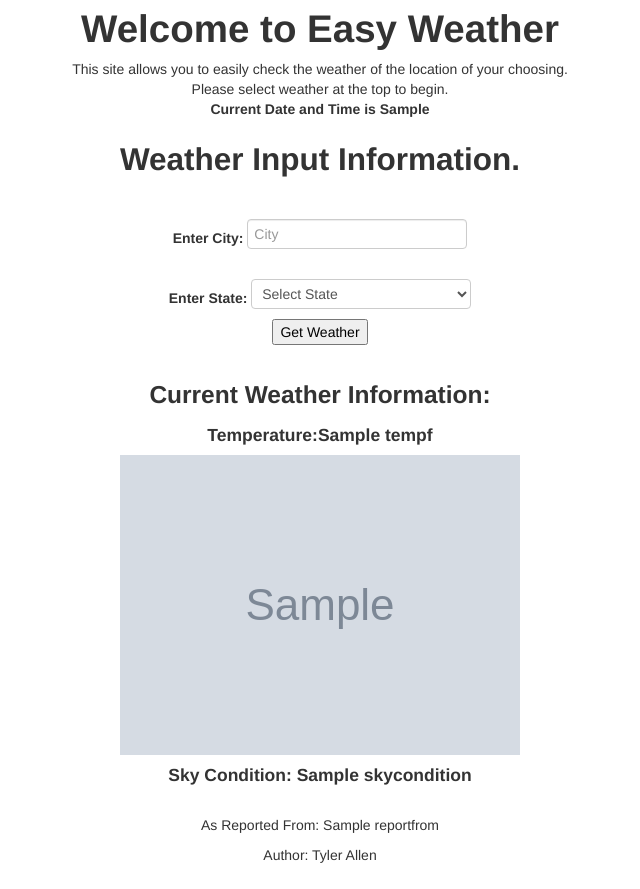
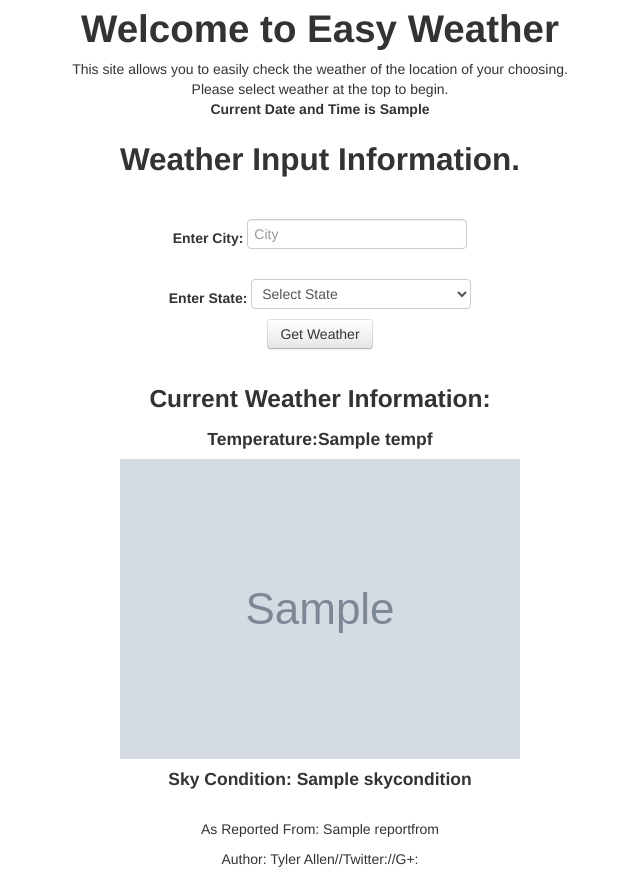
Before and after one commit to tallenttu/weatherapplication, a Flask app: template app/templates/mainpage.html in a window 1280 px wide. Shown: the part 61-950 px from the top of the page, without its empty margins (320-960 px from the left). Before the commit the page ends 924 px from the top, so only its background shows below. Run offline with Flask 2, Linux system fonts and the light colour scheme; the template is opened without the code that fills it: most values are stand-ins (such as "Sample title", 1, 10 or a date in 2020); grey boxes marked "Sample" are stand-in pictures; some libraries are stand-ins or nearby versions.

Commit message:
Continuing to Clean Up HTML

```diff
--- a/app/templates/mainpage.html
+++ b/app/templates/mainpage.html
@@ -43,7 +43,7 @@
         </div>
       </div>
     </div>
-
+  <div>
     <div class="container">
 
       <h1>Welcome to Easy Weather</h1>
@@ -57,6 +57,7 @@
 				<article id="weather">
 					<header>
 						<h2>Weather Input Information.</h2>
+            <article id="weather">
 						<p>
             </br>
 
@@ -122,7 +123,7 @@
                 </select>
               </br>
 
-              <p><input class ="button" type="submit" value="Get Weather"></p>
+              <p><input class="btn btn-lg btn-default" type="submit" value="Get Weather"></p>
 
             </form>
 
@@ -136,10 +137,10 @@
               <p>As Reported From:  {{reportfrom}}</p>
             </p>
 
-            <div bg ="grey"class = "footer">
-              Author: Tyler Allen
-            </div>
-
+            <footer class="footer">
+              <div class="container">
+                <p class="text-muted">Author: Tyler Allen//Twitter://G+:</p>
+              </div>
             </p>
 					</header>
       </div>
@@ -161,7 +162,7 @@
     <script src="/static/js/bootstrap-collapse.js"></script>
     <script src="/static/js/bootstrap-carousel.js"></script>
     <script src="/static/js/bootstrap-typeahead.js"></script>
-
+</div>
   </body>
 </center>
 </html>
```
